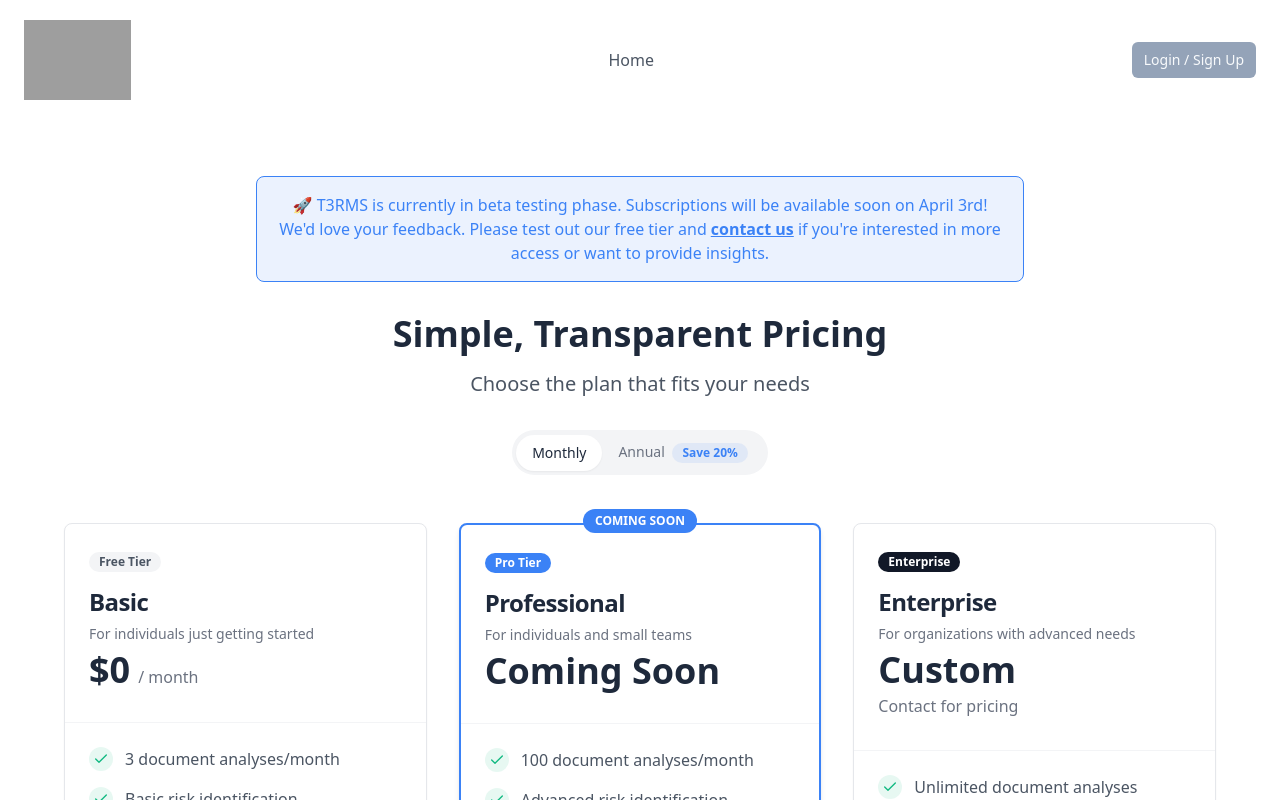
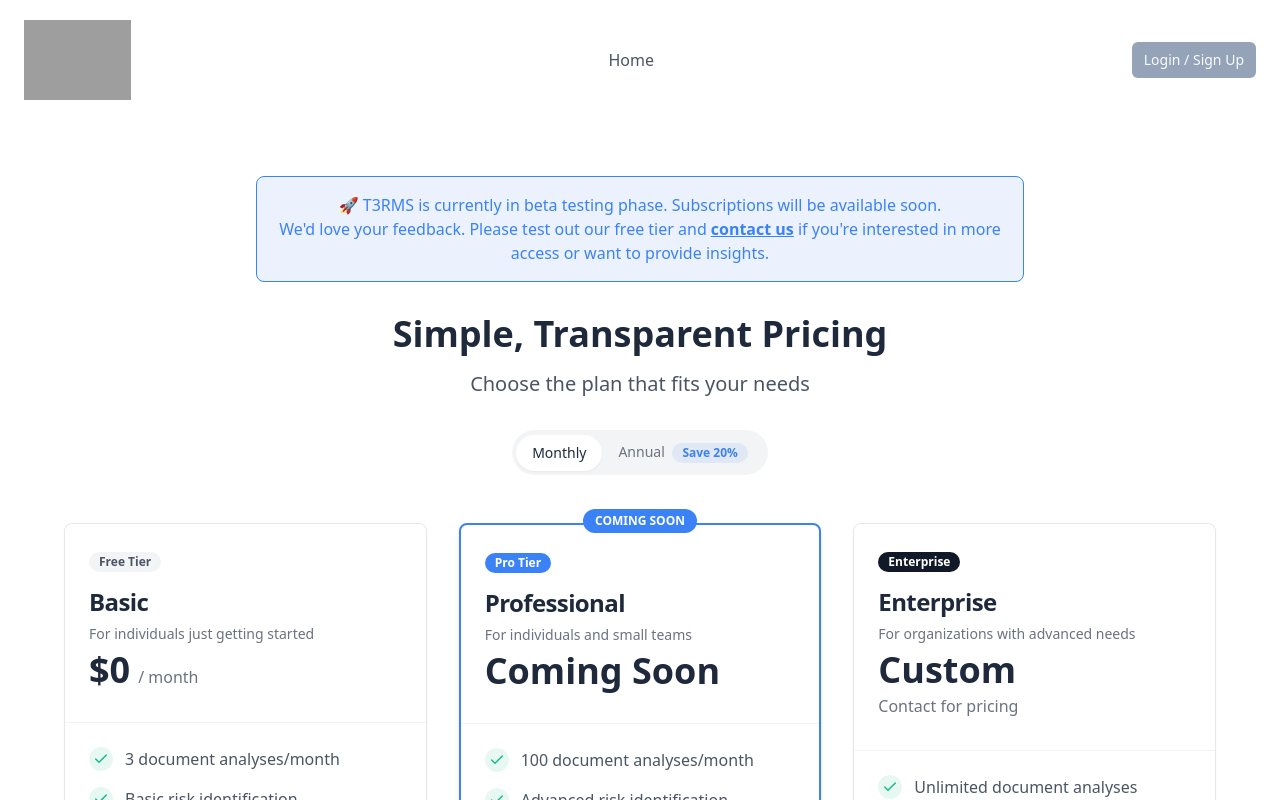
Before and after one commit to Aim67TQ7/t3rms, a React (Vite) app: page /pricing in a window 1280 px wide. Shown: the top 800 px of the page. Built offline with nearby package versions, Linux system fonts and the light colour scheme; grey boxes are pictures that could not be loaded.

Commit message:
Fix: Update beta testing alert
Remove the hardcoded date from the beta testing alert.

```diff
--- a/src/pages/Pricing.tsx
+++ b/src/pages/Pricing.tsx
@@ -36,7 +36,7 @@ const Pricing = () => {
           <div className="container mx-auto px-4 md:px-6">
             <Alert className="mb-8 max-w-3xl mx-auto bg-t3rms-blue/10 text-t3rms-blue border-t3rms-blue">
               <AlertDescription className="text-center text-base">
-                🚀 T3RMS is currently in beta testing phase. Subscriptions will be available soon on April 3rd!
+                🚀 T3RMS is currently in beta testing phase. Subscriptions will be available soon.
                 <br />
                 We'd love your feedback. Please test out our free tier and
                 <a
```
